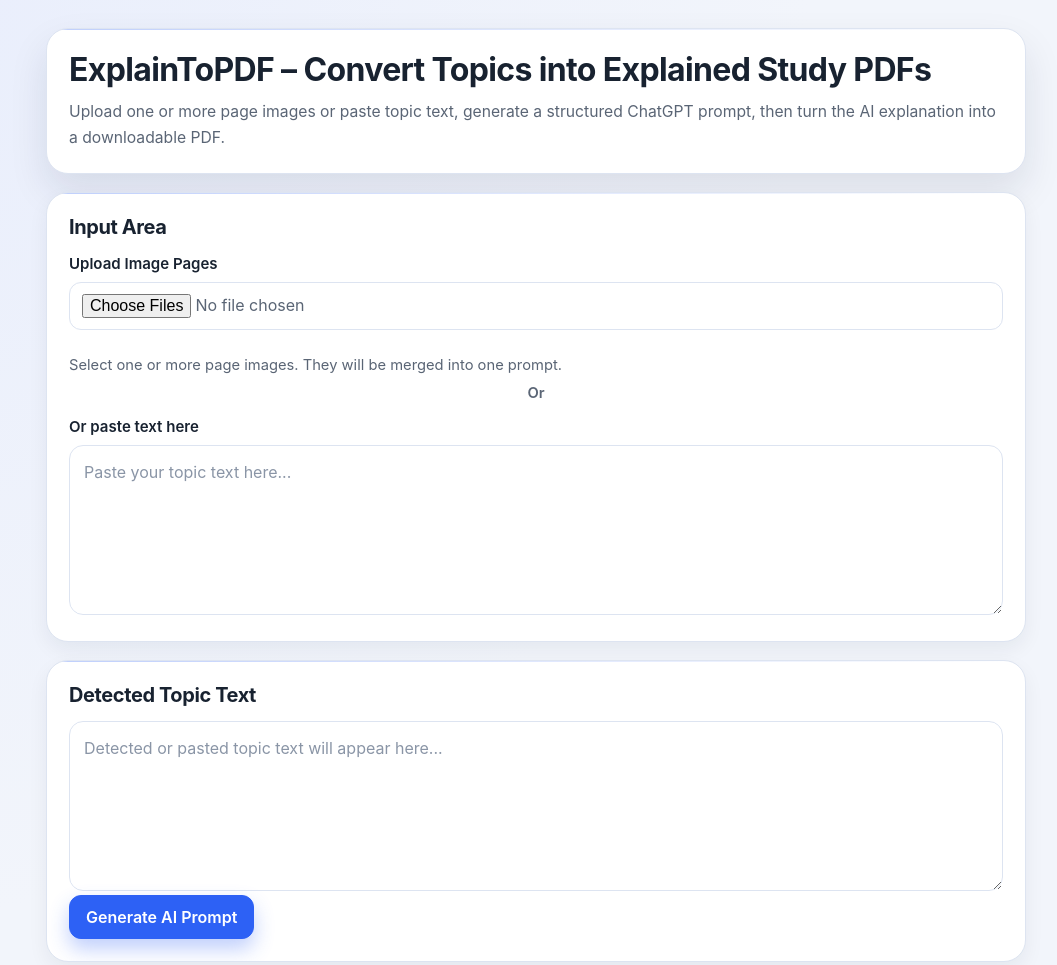
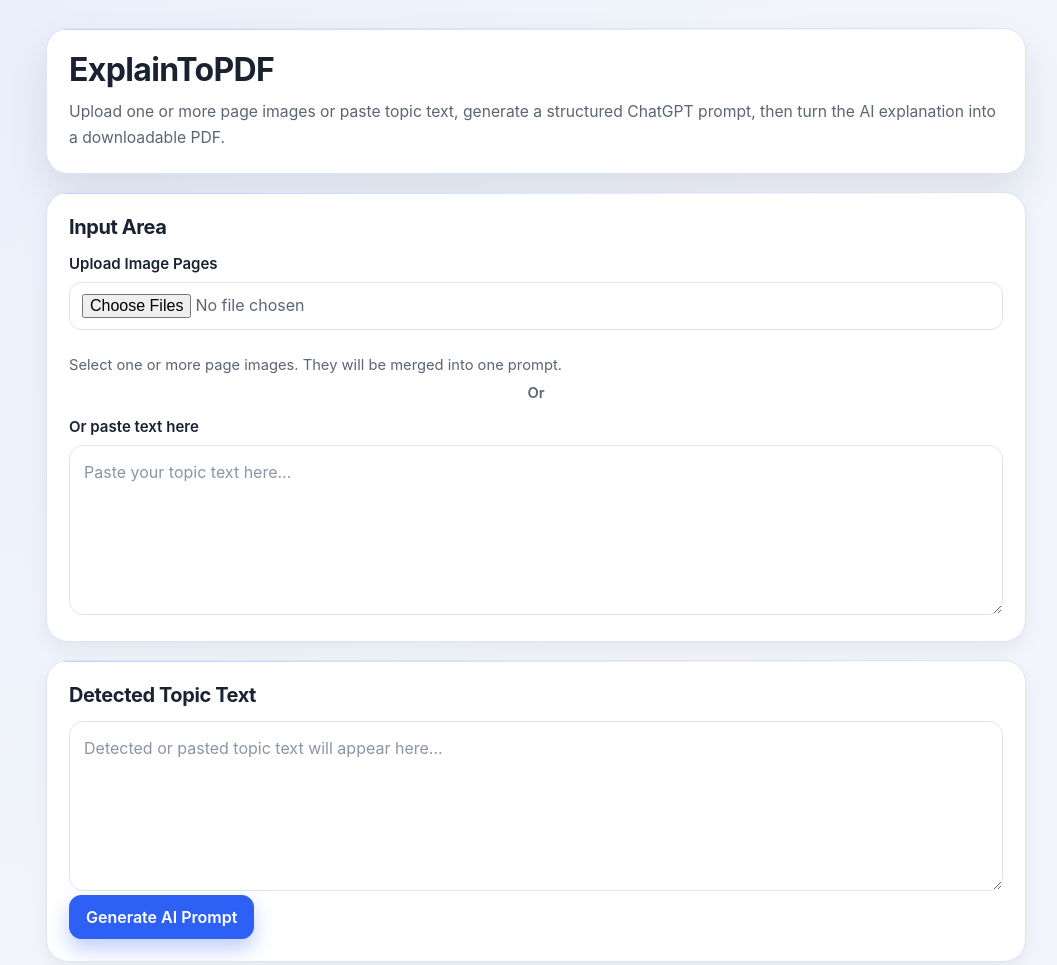
Before and after one commit to rishwebb/Study-Pdf-Maker, a plain HTML site: page index.html in a window 1280 px wide. Shown: the top 965 px of the page, without its empty margins (104-1161 px from the left). Drawn offline with nearby package versions, Linux system fonts and the light colour scheme.

Commit message:
Simplify homepage title

```diff
--- a/index.html
+++ b/index.html
@@ -9,7 +9,7 @@
   <body>
     <main class="container">
       <section class="card">
-        <h1>ExplainToPDF – Convert Topics into Explained Study PDFs</h1>
+        <h1>ExplainToPDF</h1>
         <p class="subtitle">
           Upload one or more page images or paste topic text, generate a structured ChatGPT prompt,
           then turn the AI explanation into a downloadable PDF.
```
